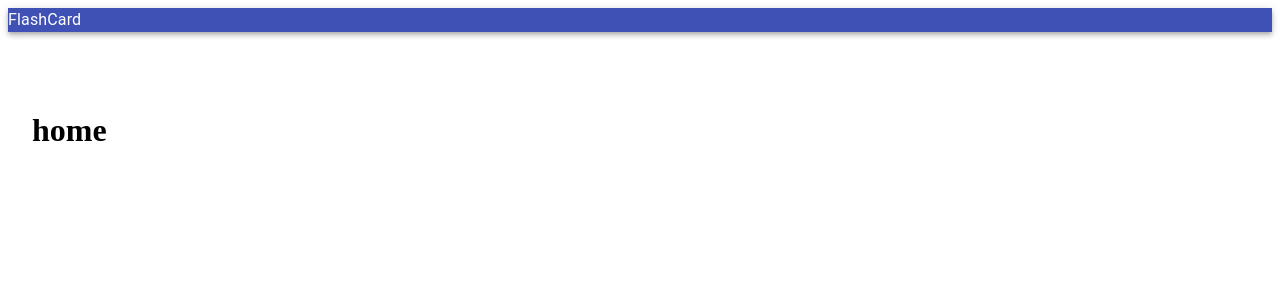
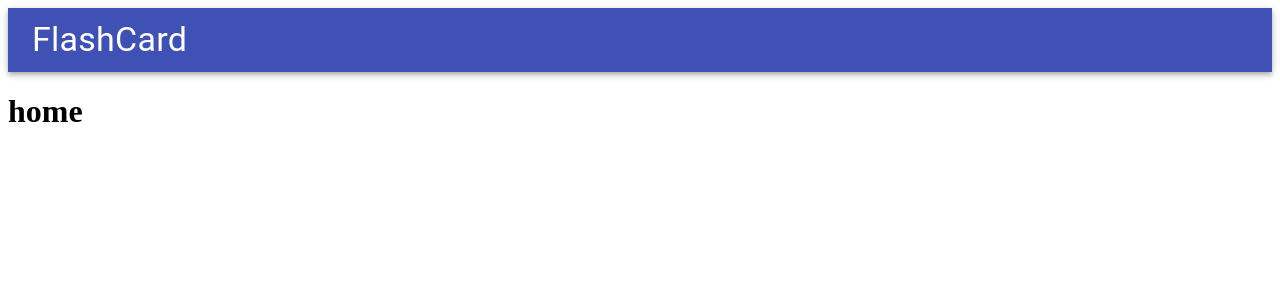
Before and after one commit to juhyun-nam/flashcard, a React (Create React App) app: page / in a window 1280 px wide. Shown: the top 300 px of the page. Built offline with nearby package versions, Linux system fonts and the light colour scheme.

Commit message:
add types

```diff
--- a/src/App.tsx
+++ b/src/App.tsx
@@ -1,20 +1,23 @@
-import React from 'react';
-// import React, { useState } from 'react';
-import Container from '@material-ui/core/Container';
+import React, { useState } from 'react';
 
 import Header from './components/Header';
 import Home from './screens/Home';
-// import Test from './screens/Test';
+import Test from './screens/Test';
+import { render } from 'react-dom';
 
 function App() {
-  // const [testType, setTestType] = useState('');
+  const [testType, setTestType] = useState('');
+  const renderHome = () => (
+    <Home setTestType={setTestType} />
+  );
+  const renderTest = () => (
+    <Test />
+  );
 
   return (
     <>
       <Header />
-      <Container style={{ marginTop: '80px', marginBottom: '80px' }}>
-        <Home />
-      </Container>
+      {!testType? renderHome() : renderTest()}
     </>
   );
 }
--- a/src/components/Header.tsx
+++ b/src/components/Header.tsx
@@ -1,13 +1,16 @@
 import React from 'react';
 import AppBar from '@material-ui/core/AppBar';
+import Toolbar from '@material-ui/core/Toolbar';
 import Typography from '@material-ui/core/Typography';
 
 export default function Header() {
   return (
     <AppBar position="static">
-      <Typography>
-        FlashCard
-      </Typography>
+      <Toolbar>
+        <Typography variant="h4">
+          FlashCard
+        </Typography>
+      </Toolbar>
     </AppBar>
   );
 }
```
Also changed, not shown: src/screens/Home.tsx (+8 -2 lines), src/@types/test.d.ts (added).
